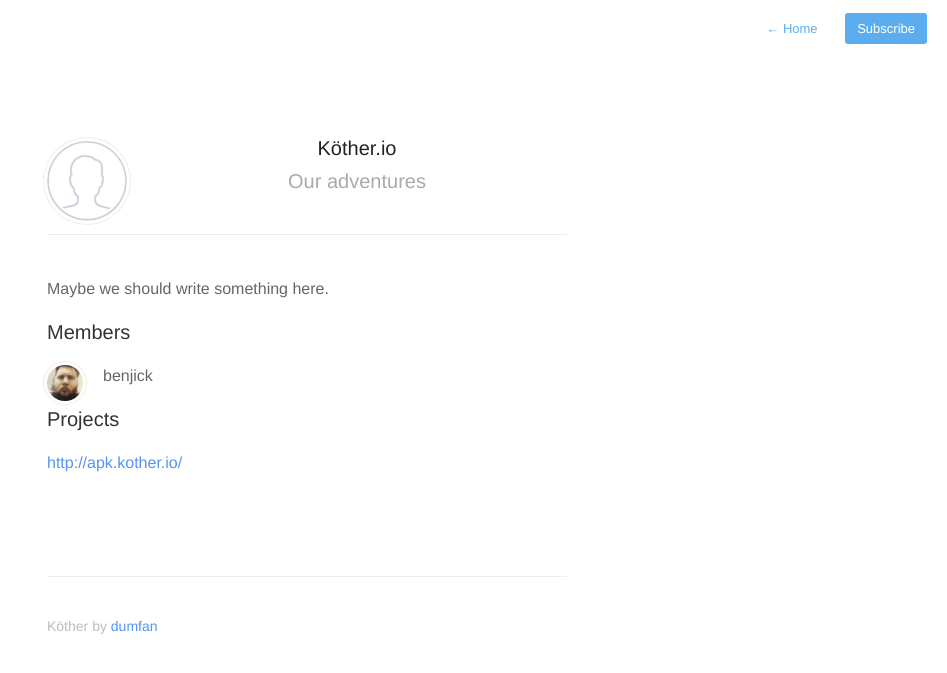
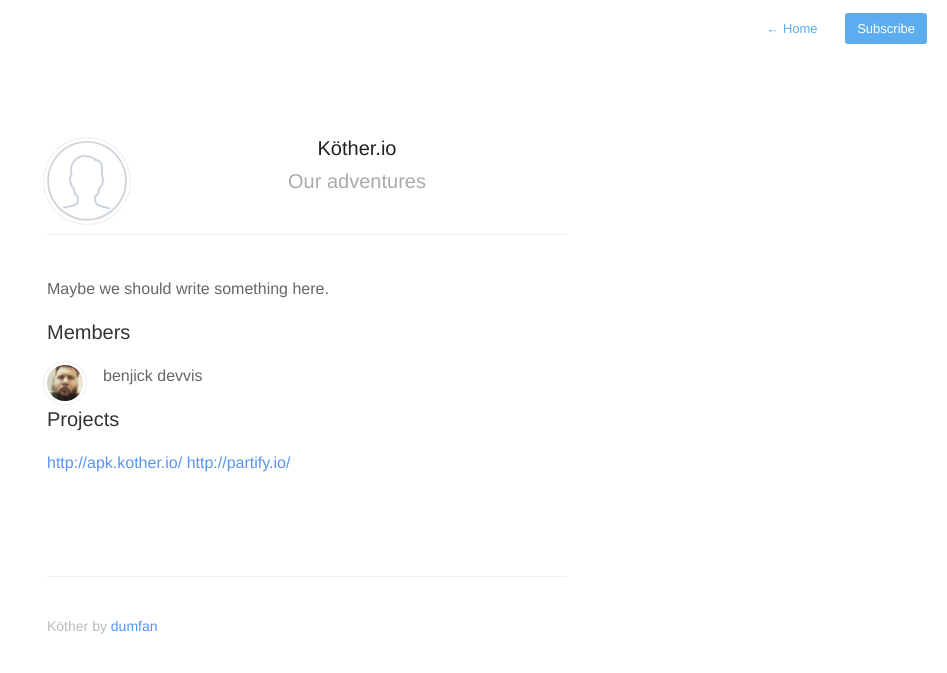
Before and after one commit to dumfan/kother.io, a Jekyll site: the page built from about.md, in a window 1280 px wide. Shown: the top 673 px of the page, without its empty margins (333-1280 px from the left). Built offline with Jekyll 4.4.1, drawn with Linux system fonts in a browser that asks for light colours; nearby versions of some CDN libraries; Markdown is read by kramdown in place of the engine named in the settings.

Commit message:
Update about.md
wöööööööööööööööooowööööoo

```diff
--- a/about.md
+++ b/about.md
@@ -9,9 +9,11 @@ Maybe we should write something here.
 ### Members
 
 ![benjick](/assets/images/avatar/benjick.png) benjick
+devvis
 
 ### Projects
 
 [http://apk.kother.io/](http://apk.kother.io/)
+[http://partify.io/](http://partify.io/)
 
 {% include footer.html %}
```
